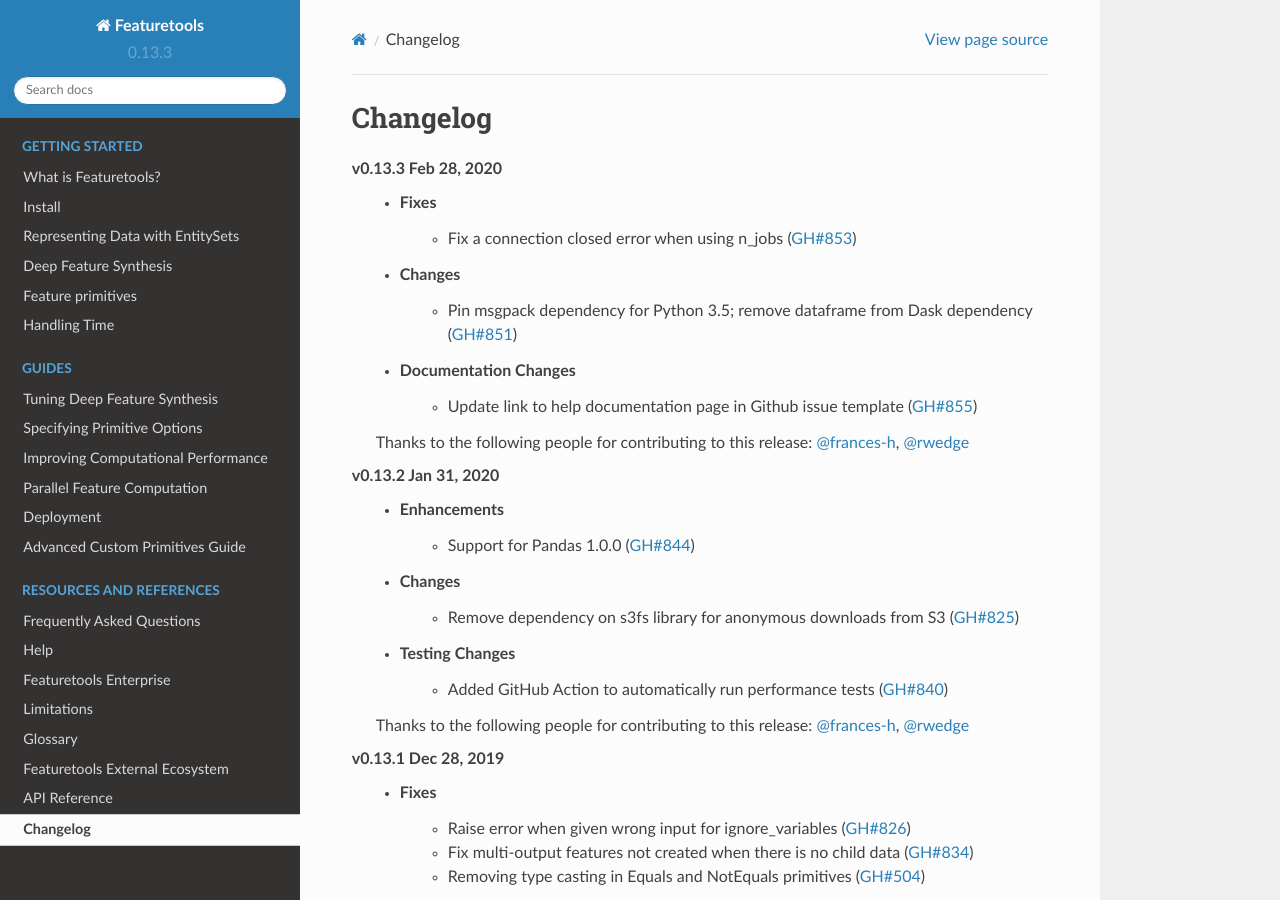
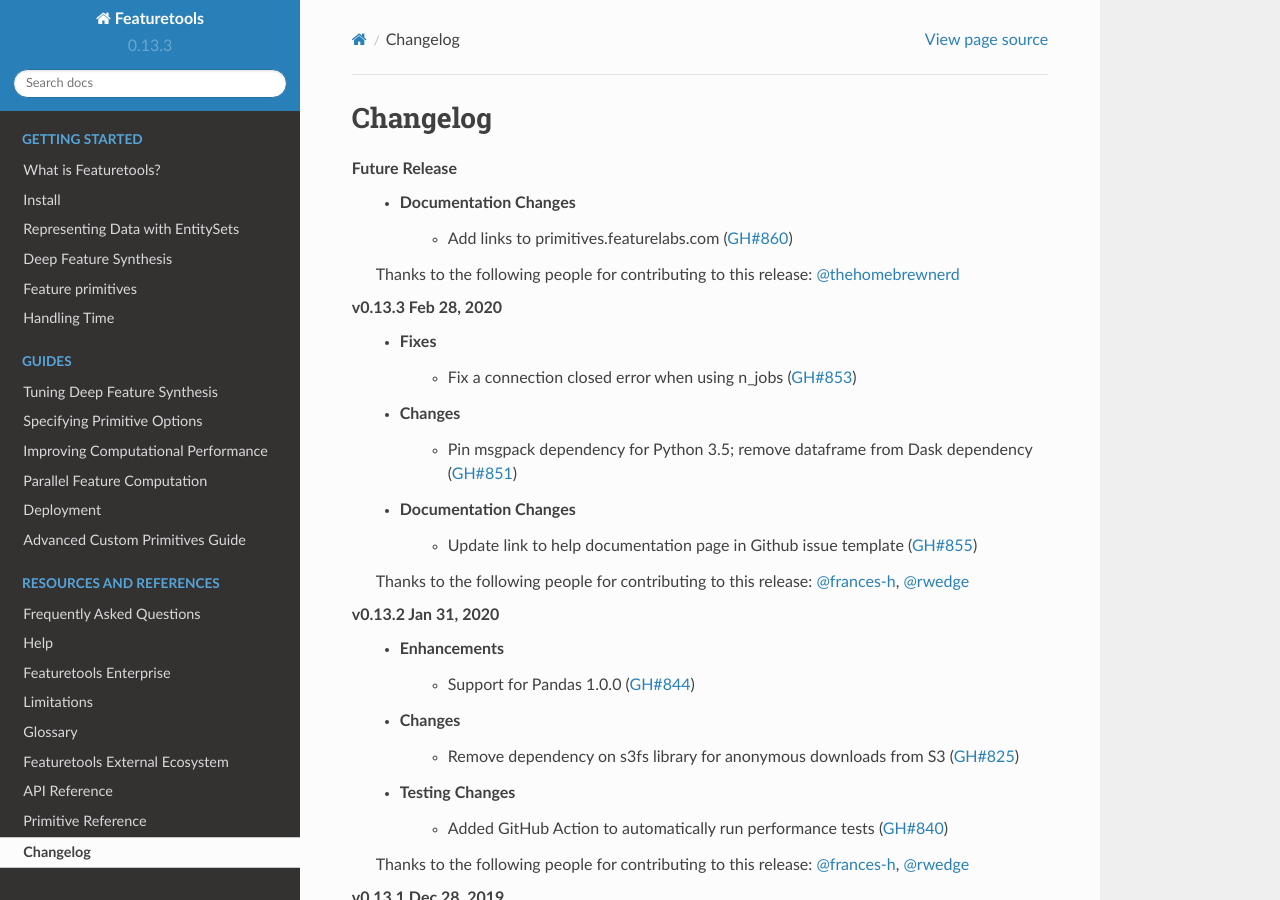
Before and after one commit to alteryx/featuretools, a Sphinx documentation site: the page built from docs/source/changelog.rst, in a window 1280 px wide and 900 px high. Built offline with Sphinx 7.4.7 and the Read the Docs theme 2.0.0, drawn with Linux system fonts in a browser that asks for light colours; pages that are not in the unit, such as notebooks, are missing from menus.

Commit message:
Add doc links to primitives.featurelabs.com (#860)
* add doc links to primitives.featurelabs.com

* add doc links to primitives.featurelabs.com

* update changelog.rst

* add more links

```diff
--- a/docs/source/api_reference.rst
+++ b/docs/source/api_reference.rst
@@ -63,6 +63,8 @@
 
 Feature Primitives
 ~~~~~~~~~~~~~~~~~~
+A list of all Featuretools primitives can be obtained by visiting `primitives.featurelabs.com <https://primitives.featurelabs.com/>`__.
+
 Primitive Types
 ---------------
 .. currentmodule:: featuretools.primitives
--- a/docs/source/automated_feature_engineering/primitives.rst
+++ b/docs/source/automated_feature_engineering/primitives.rst
@@ -62,7 +62,7 @@
 
 **Transform primitives:** These primitives take one or more variables from an entity as an input and output a new variable for that entity. They are applied to a single entity. E.g: ``"hour"``, ``"time_since_previous"``, ``"absolute"``.
 
-For a DataFrame that lists and describes each built-in primitive in Featuretools, call ``ft.list_primitives()``.
+For a DataFrame that lists and describes each built-in primitive in Featuretools, call ``ft.list_primitives()``.  In addition, a list of all available primitives can be obtained by visiting `primitives.featurelabs.com <https://primitives.featurelabs.com/>`__.
 
 
 .. ipython:: python
--- a/docs/source/changelog.rst
+++ b/docs/source/changelog.rst
@@ -2,6 +2,13 @@
 
 Changelog
 ---------
+**Future Release**
+    * Documentation Changes
+        * Add links to primitives.featurelabs.com (:pr:`860`)
+
+    Thanks to the following people for contributing to this release:
+    :user:`thehomebrewnerd`
+
 **v0.13.3 Feb 28, 2020**
     * Fixes
         * Fix a connection closed error when using n_jobs (:pr:`853`)
--- a/docs/source/featuretools_enterprise.rst
+++ b/docs/source/featuretools_enterprise.rst
@@ -5,7 +5,7 @@
 
 Premium Primitives
 ------------------
-Feature primitives are the building blocks of Featuretools. They define individual computations that can be applied to raw datasets to create new features. Featuretools Enterprise contains over 100 domain-specific premium primitives to help you build better features for more accurate models.
+Feature primitives are the building blocks of Featuretools. They define individual computations that can be applied to raw datasets to create new features. Featuretools Enterprise contains over 100 domain-specific premium primitives to help you build better features for more accurate models. A list of all premium primitives can be obtained by visiting `primitives.featurelabs.com <https://primitives.featurelabs.com/>`__.
 
 
 Spark and Dask
--- a/docs/source/index.rst
+++ b/docs/source/index.rst
@@ -179,6 +179,7 @@
    usage_tips/glossary
    ecosystem
    api_reference
+   Primitive Reference <https://primitives.featurelabs.com/>
    changelog
 
 
```
Also changed, not shown: README.md (+2 -0 lines), docs/source/frequently_asked_questions.ipynb.
